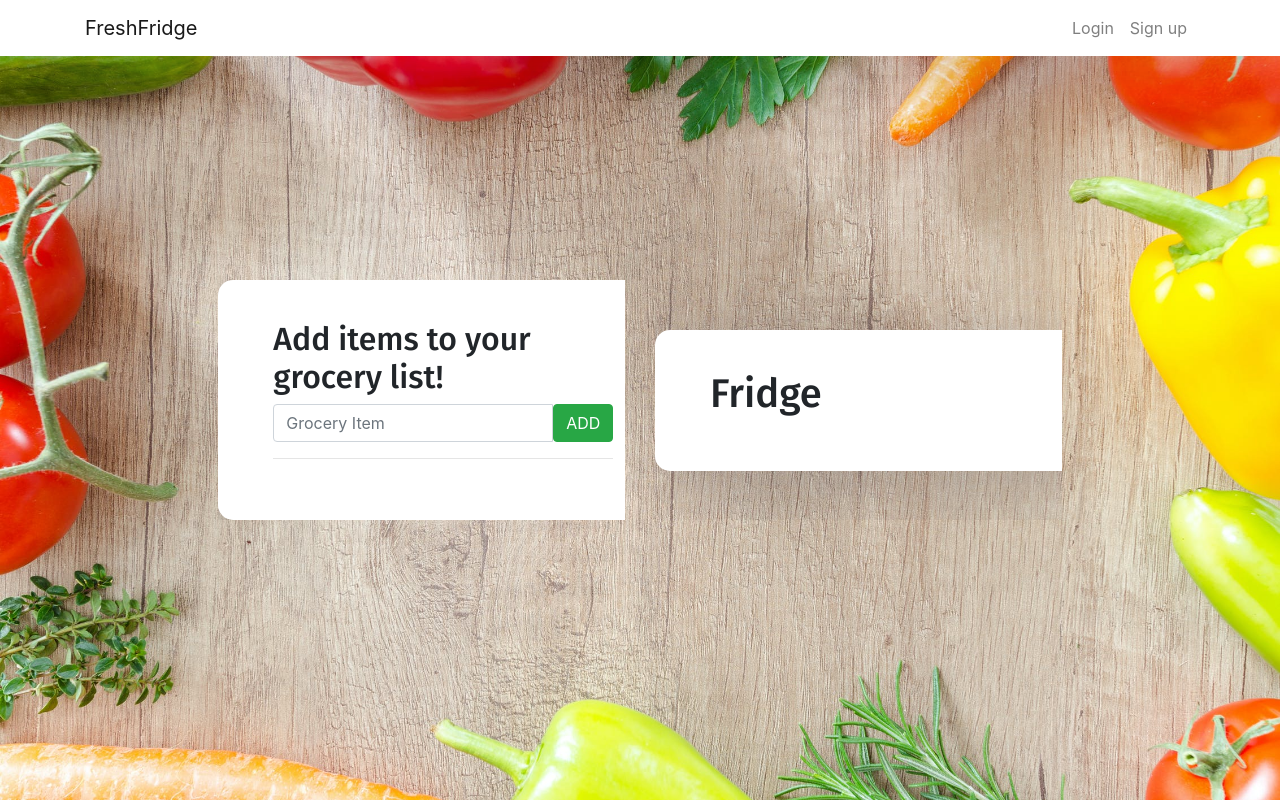
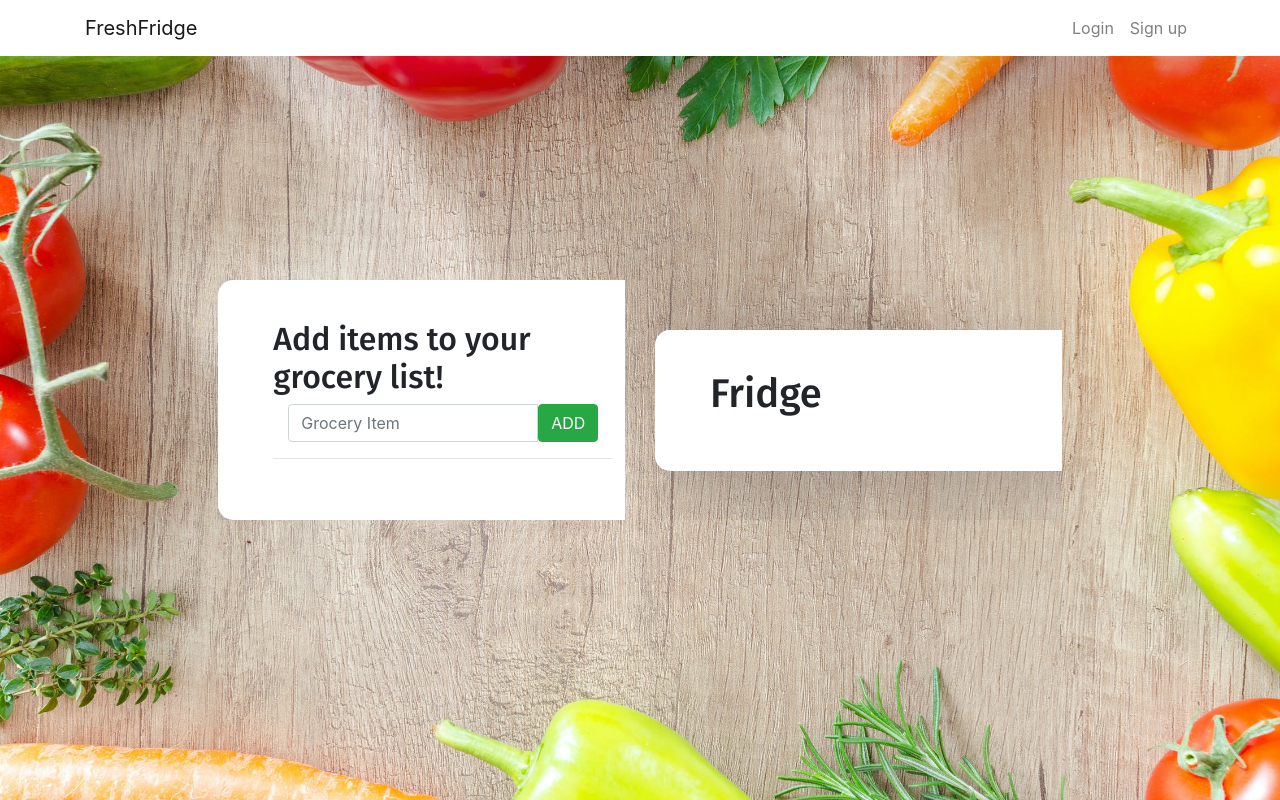
Before and after one commit to veryfaye/FreshFridge, a React (Create React App) app in the folder client/: page /home in a window 1280 px wide. Built offline with nearby package versions, Linux system fonts and the light colour scheme.

Commit message:
CSS fixing

```diff
--- a/client/src/components/List.js
+++ b/client/src/components/List.js
@@ -28,21 +28,21 @@ export default function List() {
           <form
             onSubmit={(e) => handleSubmit(e, notes, setNotes, input, setInput)}
           >
+            <div className="list container">
               <div className="input-group mb-3">
                 <input
                   type="text"
-                className="form-control"
+                  className="input form-control"
                   placeholder="Grocery Item"
                   onChange={(e) => setInput(e.target.value)}
                   value={input}
                 />
-              <button
-                id="addButton"
-                className="btn btn-success"
-              >
+                <button id="addButton" className="btn btn-success">
                   ADD
                 </button>
               </div>
+            </div>
+          </form>
 
           {notes.map((note) => (
             <Item
@@ -52,7 +52,7 @@ export default function List() {
               moveNotes={(id) => moveNotes(id, notes, setNotes)}
             />
           ))}
-          </form>
+
           <hr />
         </div>
       </div>
--- a/client/src/style/Item.css
+++ b/client/src/style/Item.css
@@ -29,10 +29,8 @@
   margin: -2px;
 }
 
-input {
-  width: 80%;
-  height: 38px;
-
+#test {
+  width: 10px !important;
 }
 
 .foodName {
```
Lines whose indentation alone changed are shown as unchanged.
